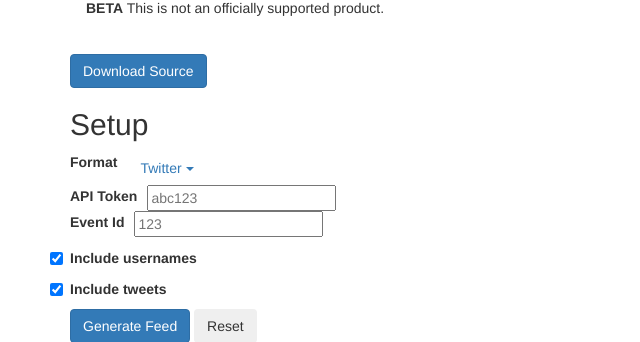
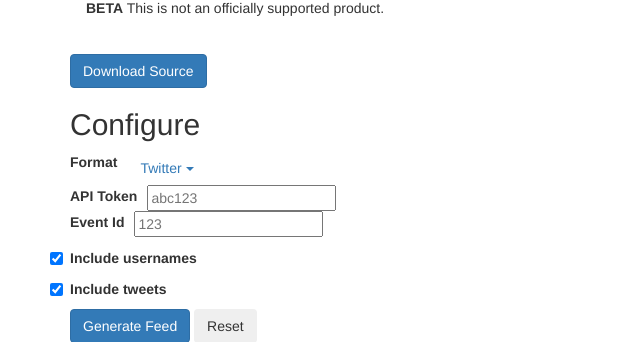
Before and after one commit to scribblelive/scribble-social-rss, a PHP site: page / in a window 1280 px wide. Shown: the part 118-460 px from the top of the page, without its empty margins (0-640 px from the left). Run offline with PHP 8.4, Linux system fonts and the light colour scheme; some libraries are stand-ins or nearby versions.

Commit message:
Updated link to source code

```diff
--- a/index.php
+++ b/index.php
@@ -22,13 +22,13 @@
         <div class="alert">
          <b>BETA</b> This is not an officially supported product.
         </div>
-        <p><a class="btn btn-primary btn-large" href="https://github.com/scribblelive/">Download Source<br></a></p>
+        <p><a class="btn btn-primary btn-large" href="https://github.com/scribblelive/scribble-social-rss">Download Source<br></a></p>
       </div>
 
 
 
       <form class="form-vertical" method="get" action="/twitter.php">
-      <h2>Setup</h2>
+      <h2>Configure</h2>
 
         <label class="pull-left">Format</label> <a class="btn dropdown-toggle" data-toggle="dropdown" href="#"> Twitter <span class="caret"></span> </a>
 
```
